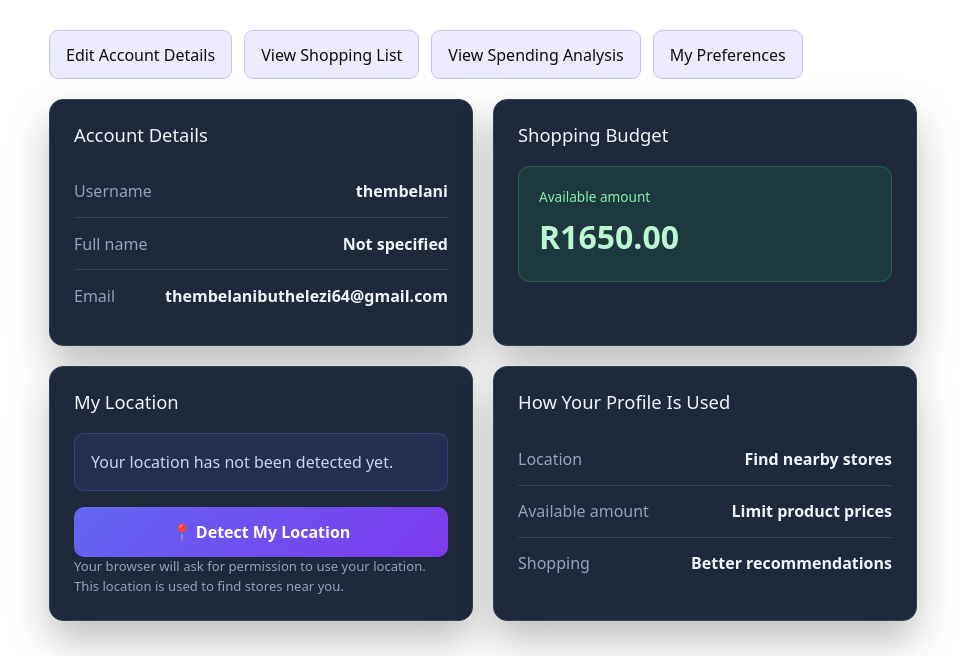
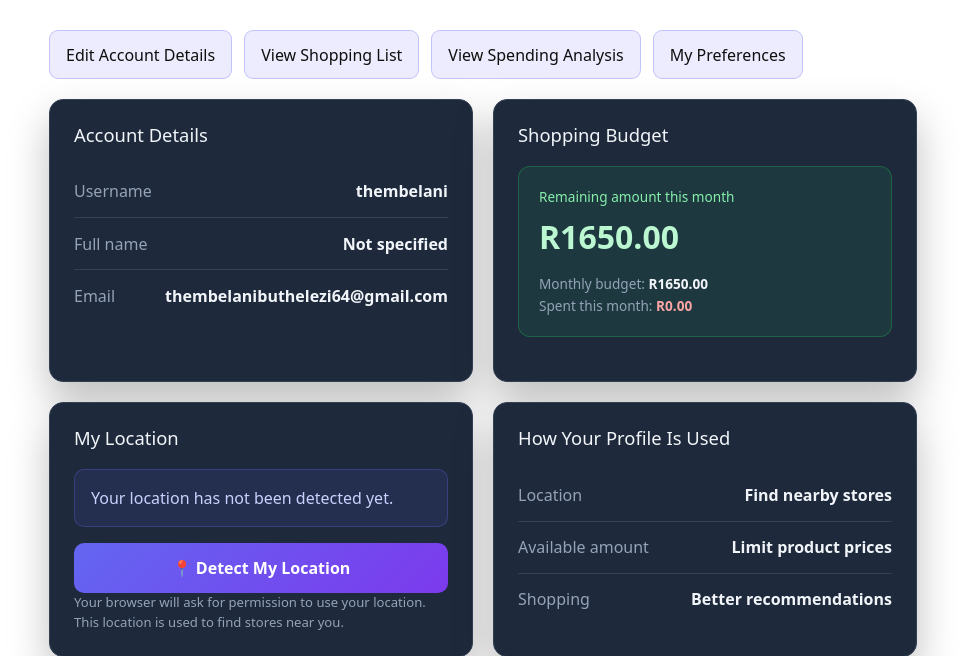
Before and after one commit to ThembelaniProject/AI-Shopping-Project, a Django app: page /accounts/profile/ in a window 1280 px wide. Shown: the part 208-864 px from the top of the page, without its empty margins (157-1122 px from the left). Run offline with Django 5.2, Linux system fonts and the light colour scheme; a user stored in the database is signed in; data comes from the database, SQL or seed files in the repository; data that the repository does not hold is empty; parts of the project's set-up code (start-up, migrations or seed data) failed here and were passed over.

Commit message:
Show monthly remaining amount on profile

```diff
--- a/templates/accounts/profile.html
+++ b/templates/accounts/profile.html
@@ -612,11 +612,16 @@
             <div class="amount-display">
 
                 <div class="amount-label">
-                    Available amount
+                    Remaining amount this month
                 </div>
 
                 <div class="amount">
-                    R{{ profile.available_amount|floatformat:2 }}
+                    R{{ remaining_amount|floatformat:2 }}
+                </div>
+
+                <div style="margin-top:0.75rem; color:#94a3b8; font-size:0.85rem; line-height:1.6;">
+                    Monthly budget: <strong style="color:#f1f5f9;">R{{ monthly_budget|floatformat:2 }}</strong><br>
+                    Spent this month: <strong style="color:#fca5a5;">R{{ monthly_spent|floatformat:2 }}</strong>
                 </div>
 
 
```
